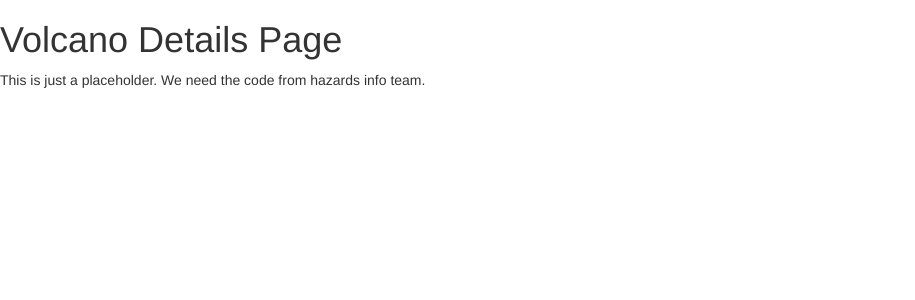
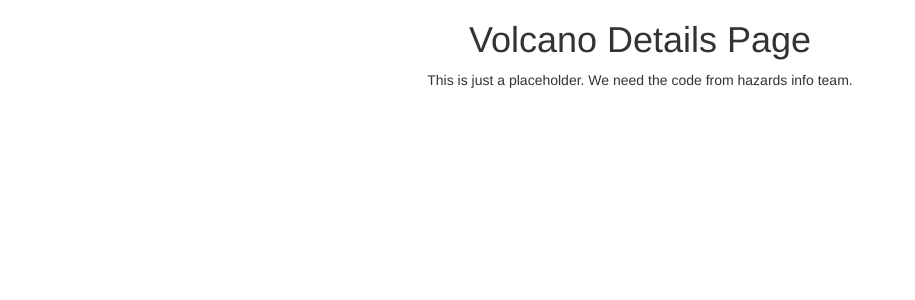
Before and after one commit to ytyfeng/hazards-map, a Django app: template hazardsmap/templates/hazardsmap/volcano.html in a window 1280 px wide. Shown: the top 300 px of the page, without its empty margins (0-915 px from the left). Run offline with Django 3.2, Linux system fonts and the light colour scheme; the template is opened without the code that fills it, so the values that code supplies are empty; some libraries are stand-ins or nearby versions.

```diff
--- a/hazardsmap/templates/hazardsmap/volcano.html
+++ b/hazardsmap/templates/hazardsmap/volcano.html
@@ -4,11 +4,11 @@
     <meta charset="utf-8">
     <meta name="viewport" content="width=device-width, initial-scale=1">
     <title>Volcano Details Page</title>
-
     <link rel="stylesheet" href="https://maxcdn.bootstrapcdn.com/bootstrap/3.3.7/css/bootstrap.min.css">
   </head>
+
   <body>
-    <div id="message">
+    <div id="message" style="text-align: center;">
       <h1>Volcano Details Page</h1>
       <p>This is just a placeholder. We need the code from hazards info team.</p>
     </div>
```
